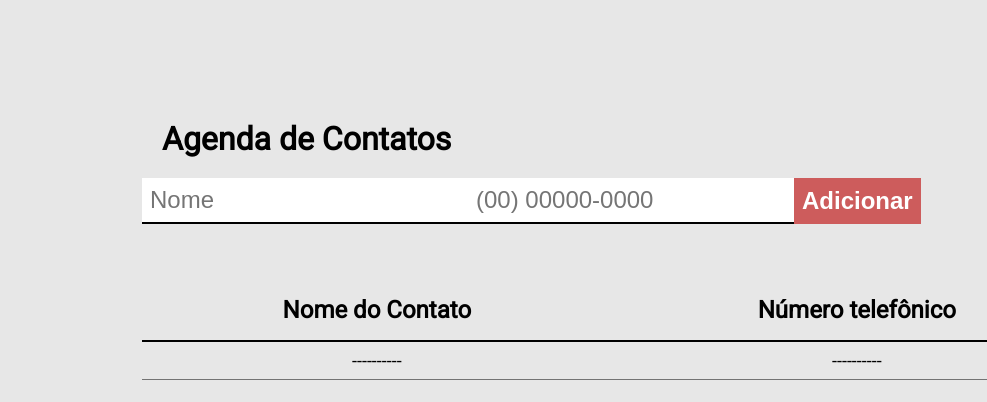
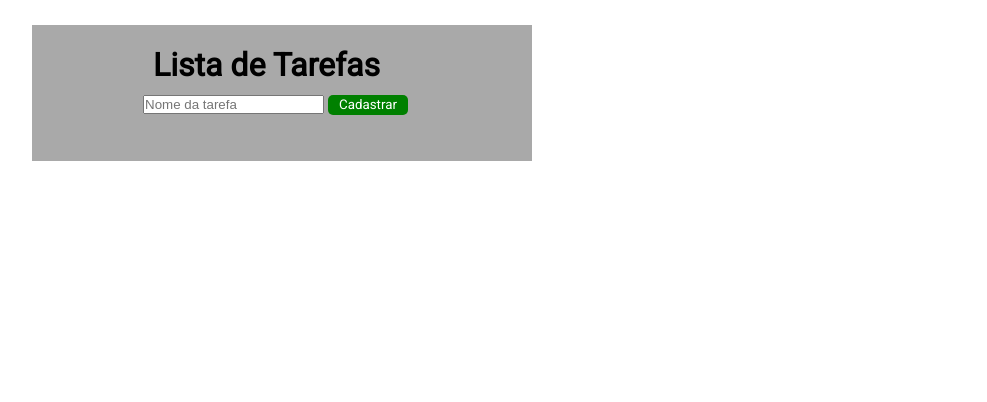
Before and after one commit to VSPrismo/curso_ebac_frontend, a plain HTML site: page index.html in a window 1280 px wide. Shown: the whole page, without its empty margins (18-1005 px from the left). Drawn offline with nearby package versions, Linux system fonts and the light colour scheme.

Commit message:
commit inicial

```diff
--- a/index.html
+++ b/index.html
@@ -4,36 +4,21 @@
     <meta charset="UTF-8">
     <meta http-equiv="X-UA-Compatible" content="IE=edge">
     <meta name="viewport" content="width=device-width, initial-scale=1.0">
-    <title>Agenda de Contatos</title>
+    <title>Lista de Tarefas</title>
     <link rel="stylesheet" href="./main.css">
 </head>
 <body>
-  <div class="container">
-    <h1>Agenda de Contatos</h1>
-    <form id="form-agenda">
-       <input type="text" id="nome-contato" required placeholder="Nome"/>
-       <input type="tel" id="numero-contato" required="required" placeholder="(00) 00000-0000" maxlength="15" name="phone" pattern="\([0-9]{2}\) [0-9]{4,6}-[0-9]{3,4}$"/>
-       <button type="submit">Adicionar</button>
+<div id="form-tarefa">
+    <h1>Lista de Tarefas</h1>
+    <form>
+        <input id="input-tarefa" type="text" placeholder="Nome da tarefa" required>
+        <button id="form-button" type="submit">Cadastrar</button>
+        <ul>
+            <li></li>
+        </ul>
     </form>
-    <table cellspacing="0">
-       <thead>
-           <tr>
-               <th>
-                   Nome do Contato
-               </th>
-               <th>
-                   Número telefônico
-               </th>
-           </tr>
-       </thead>
-       <tbody>
-           <tr>
-               <td>----------</td>
-               <td>----------</td>
-           </tr>
-       </tbody>
-    </table>
-  </div>
-  <script src="./main.js"></script>
+</div>
+<script src="https://code.jquery.com/jquery-3.6.1.min.js"></script>
+<script src="./main.js"></script>
 </body>
 </html>
--- a/main.css
+++ b/main.css
@@ -6,77 +6,55 @@
     box-sizing: border-box;
 }
 
-h1{
+#form-tarefa h1 {
     font-family: 'Roboto', sans-serif;
-    padding: 20px;
+    padding: 10px;
+    margin-left: 100px;
 }
 
-body {
-    background-color: #E7E7E7;
-    padding-top: 100px;
+#form-tarefa {
+    font-family: 'Roboto', sans-serif;
+    display: absolute;
+    align-items: center;
+    margin-left: 50px;
+    margin-top: 25px;
+    padding: 11px;
+    width: 500px;
+    background-color: darkgray;
 }
 
-header {
-    display: flex;
+#form-tarefa button {
+    font-family: 'Roboto', sans-serif;
+    width: 80px;
+    max-width: 100%;
+    align-items: center;
+    height: 20px;
+    margin-bottom: 5px;
+    background-color: green;
+    color: #fff;
+    border: none;
+    border-radius: 5px;
+    cursor: pointer;
+}
+
+#form-tarefa ul {
+    font-family: 'Roboto', sans-serif;
+    padding: 15px;
+    display: relative;
+    align-items: center;
+    margin-left: 100px;
+    list-style: none;
+    cursor: pointer;
+
+}
+
+#input-tarefa {
+    margin-left: 100px;
+    display: relative;
     align-items: center;
 }
 
-header h1 {
-    font-size: 40px;
-    font-weight: bold;
-
+.riscarTexto {
+    text-decoration: line-through;
+    cursor: pointer;
 }
-
-.container {
-    max-width: 960px;
-    width: 100%;
-    margin: 0 auto;
-}
-
-form {
-    display: flex;
-    max-width: 640px;
-    width: 100%;
-    justify-content: space-between;
-    margin-bottom: 56px;
-}
-
-form input {
-    font-size: 24px;
-    background-color: #fff;
-    border: none;
-    border-bottom: 2px solid #000;
-    padding: 8px;
-
-}
-
-form button {
-    background-color: indianred;
-    color: white;
-    font-size: 24px;
-    font-weight: bold;
-    border: none;
-    cursor: pointer;
-    padding: 8px;
-
-}
-
-table {
-    width: 100%;
-}
-
-table th {
-    border-bottom: 2px solid #000;
-    padding: 16px;
-    font-size: 24px;
-    font-weight: bold;
-    font-family: 'Roboto', sans-serif;
-}
-
-table td {
-    padding: 8px 0;
-    text-align: center;
-    font-size: 18px;
-    border-bottom: 1px solid rgba(0,0,0, 0.5) ;
-    font-family: 'Roboto', sans-serif;
-}
--- a/main.js
+++ b/main.js
@@ -1,18 +1,11 @@
-const form = document.getElementById('form-agenda');
-let linhas = '';
-
-form.addEventListener('submit', function(e) {
-    e.preventDefault();
-
-    const inputNomeContato = document.getElementById('nome-contato');
-    const inputNumeroContato = document.getElementById('numero-contato');
-
-    let linha = "<tr>";
-    linha += `<td>${inputNomeContato.value}</td>`;
-    linha += `<td>${inputNumeroContato.value}</td>`;
-
-    linhas += linha;
-
-    const corpoAgenda = document.querySelector('tbody');
-    corpoAgenda.innerHTML = linhas;
+$(document).ready(function() {
+    $('#form-button').click('submit',(e) => {
+        e.preventDefault();
+        const novoItem = $('#input-tarefa').val();
+        const enderecoDaNovaTarefa = $(`<li>${novoItem}</li>`).click(function() {
+            $(this).toggleClass('riscarTexto');
+        })
+        $(enderecoDaNovaTarefa).appendTo('ul');
+        $('#input').val("");
+    })
 })
```
